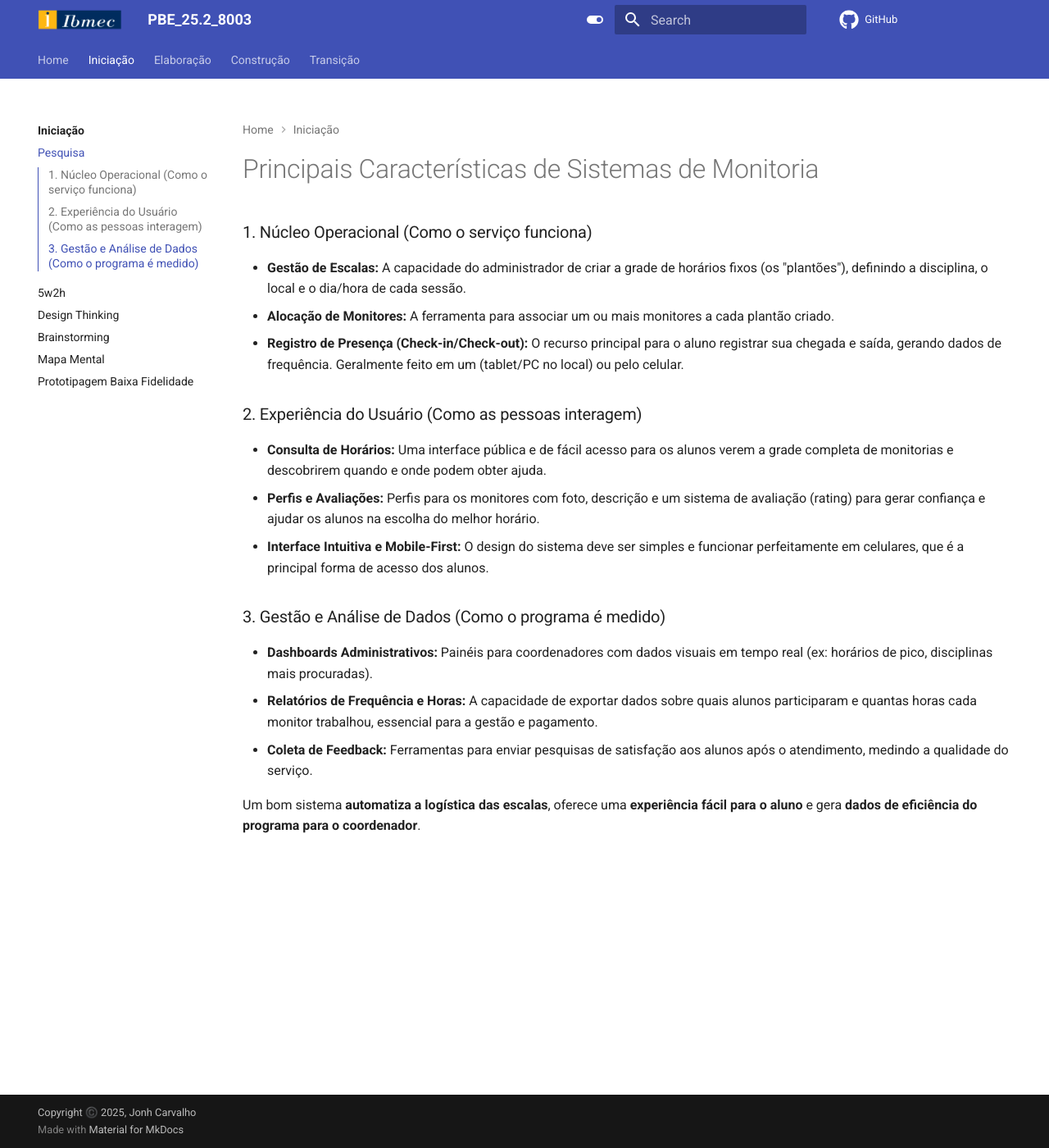
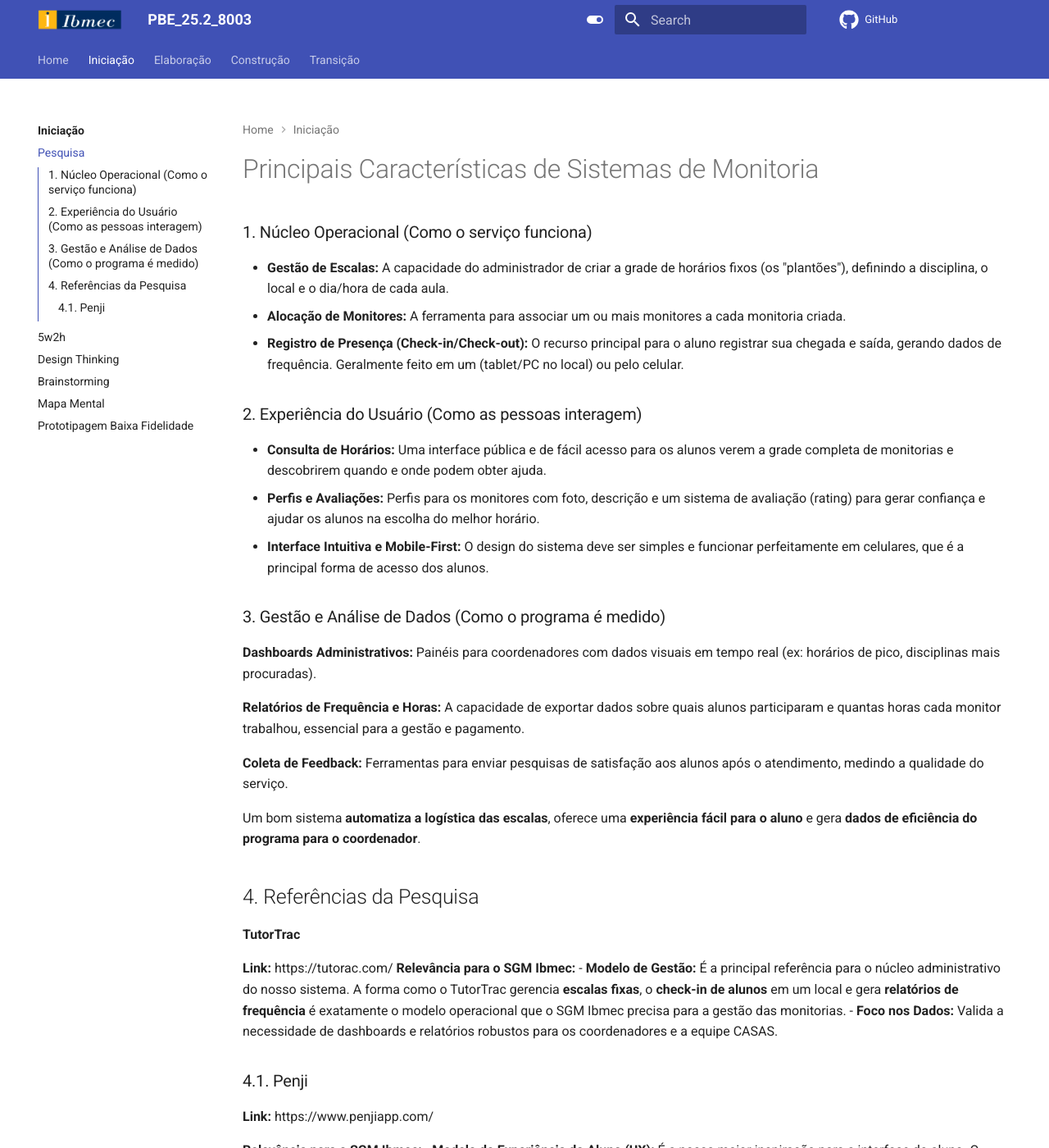
Before and after one commit to Projetos-de-Extensao/PBE_25.2_8001_IV, an MkDocs documentation site: the page built from docs/Iniciacao/pesquisa.md, in a window 1280 px wide and 1400 px high. Shown: the whole window at 82% size. Built offline with MkDocs 1.6.1 and Material for MkDocs 9.7.7, drawn with Linux system fonts in a browser that asks for light colours; comment, search, counter and statistics services are not loaded; some of the changed text lies outside the part shown.

Commit message:
Update pesquisa.md

```diff
--- a/docs/Iniciacao/pesquisa.md
+++ b/docs/Iniciacao/pesquisa.md
@@ -1,11 +1,9 @@
 # Principais Características de Sistemas de Monitoria
-
-
 
 ### 1. Núcleo Operacional (Como o serviço funciona)
 
--   **Gestão de Escalas:** A capacidade do administrador de criar a grade de horários fixos (os "plantões"), definindo a disciplina, o local e o dia/hora de cada sessão.
--   **Alocação de Monitores:** A ferramenta para associar um ou mais monitores a cada plantão criado.
+-   **Gestão de Escalas:** A capacidade do administrador de criar a grade de horários fixos (os "plantões"), definindo a disciplina, o local e o dia/hora de cada aula.
+-   **Alocação de Monitores:** A ferramenta para associar um ou mais monitores a cada monitoria criada.
 -   **Registro de Presença (Check-in/Check-out):** O recurso principal para o aluno registrar sua chegada e saída, gerando dados de frequência. Geralmente feito em um (tablet/PC no local) ou pelo celular.
 
 ### 2. Experiência do Usuário (Como as pessoas interagem)
@@ -16,8 +14,31 @@
 
 ### 3. Gestão e Análise de Dados (Como o programa é medido)
 
--   **Dashboards Administrativos:** Painéis para coordenadores com dados visuais em tempo real (ex: horários de pico, disciplinas mais procuradas).
--   **Relatórios de Frequência e Horas:** A capacidade de exportar dados sobre quais alunos participaram e quantas horas cada monitor trabalhou, essencial para a gestão e pagamento.
--   **Coleta de Feedback:** Ferramentas para enviar pesquisas de satisfação aos alunos após o atendimento, medindo a qualidade do serviço.
+   **Dashboards Administrativos:** Painéis para coordenadores com dados visuais em tempo real (ex: horários de pico, disciplinas mais procuradas).
+
+   **Relatórios de Frequência e Horas:** A capacidade de exportar dados sobre quais alunos participaram e quantas horas cada monitor trabalhou, essencial para a gestão e pagamento.
+
+   **Coleta de Feedback:** Ferramentas para enviar pesquisas de satisfação aos alunos após o atendimento, medindo a qualidade do serviço.
 
 Um bom sistema **automatiza a logística das escalas**, oferece uma **experiência fácil para o aluno** e gera **dados de eficiência do programa para o coordenador**.
+
+
+
+## 4. Referências da Pesquisa
+
+  **TutorTrac**
+
+ **Link:** https://tutorac.com/
+ **Relevância para o SGM Ibmec:**
+-   **Modelo de Gestão:** É a principal referência para o núcleo administrativo do nosso sistema. A forma como o TutorTrac gerencia **escalas fixas**, o **check-in de alunos** em um local e gera **relatórios de frequência** é exatamente o modelo operacional que o SGM Ibmec precisa para a gestão das monitorias.
+-   **Foco nos Dados:** Valida a necessidade de dashboards e relatórios robustos para os coordenadores e a equipe CASAS.
+
+### 4.1. Penji
+ **Link:** https://www.penjiapp.com/
+
+**Relevância para o SGM Ibmec:**
+-   **Modelo de Experiência do Aluno (UX):** É a nossa maior inspiração para a interface do aluno. O design **mobile-first**, a clareza na apresentação dos horários e a facilidade de uso são o padrão de qualidade que devemos almejar para garantir a adesão dos estudantes.
+-   **Engajamento:** Introduz conceitos como "filas virtuais" que, embora fora do nosso escopo inicial, mostram caminhos para a evolução do sistema.
+
+
+-
```
